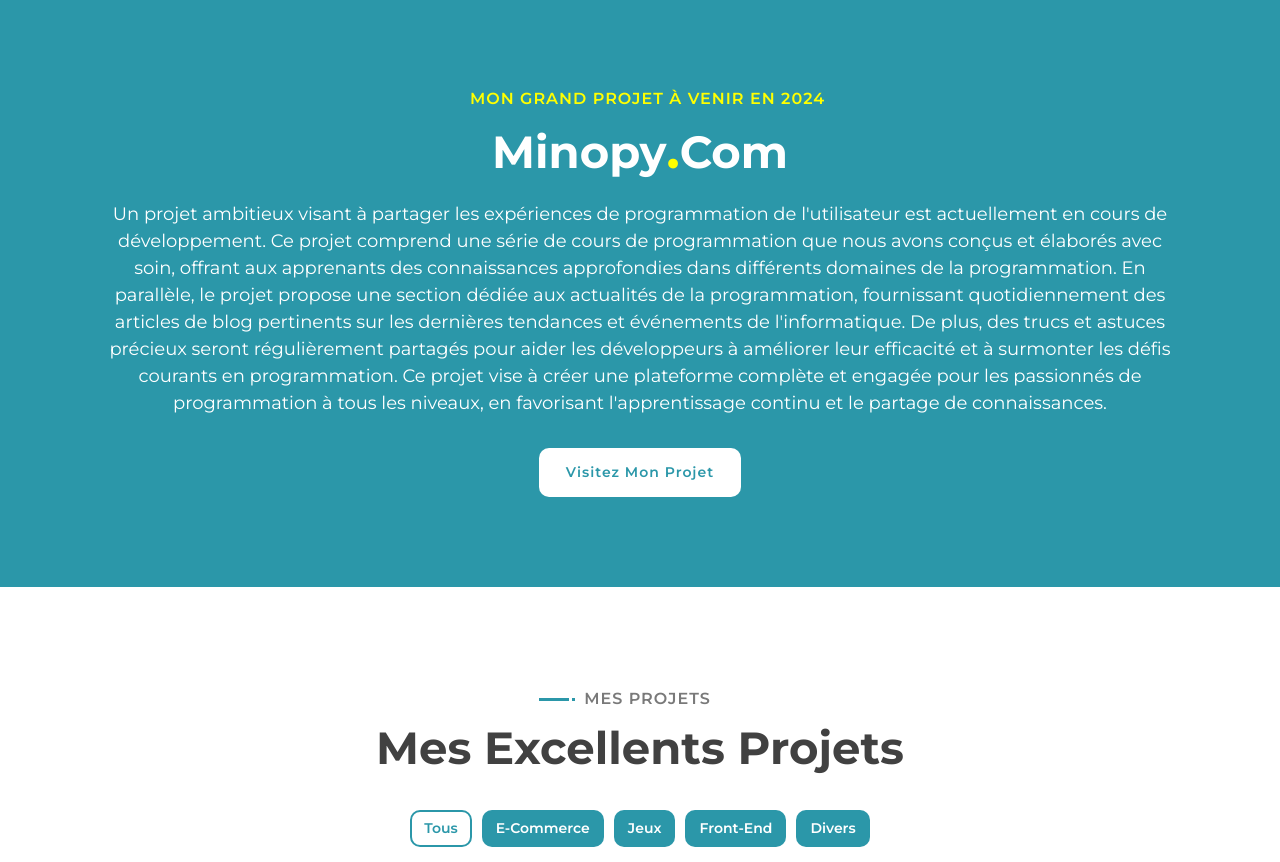
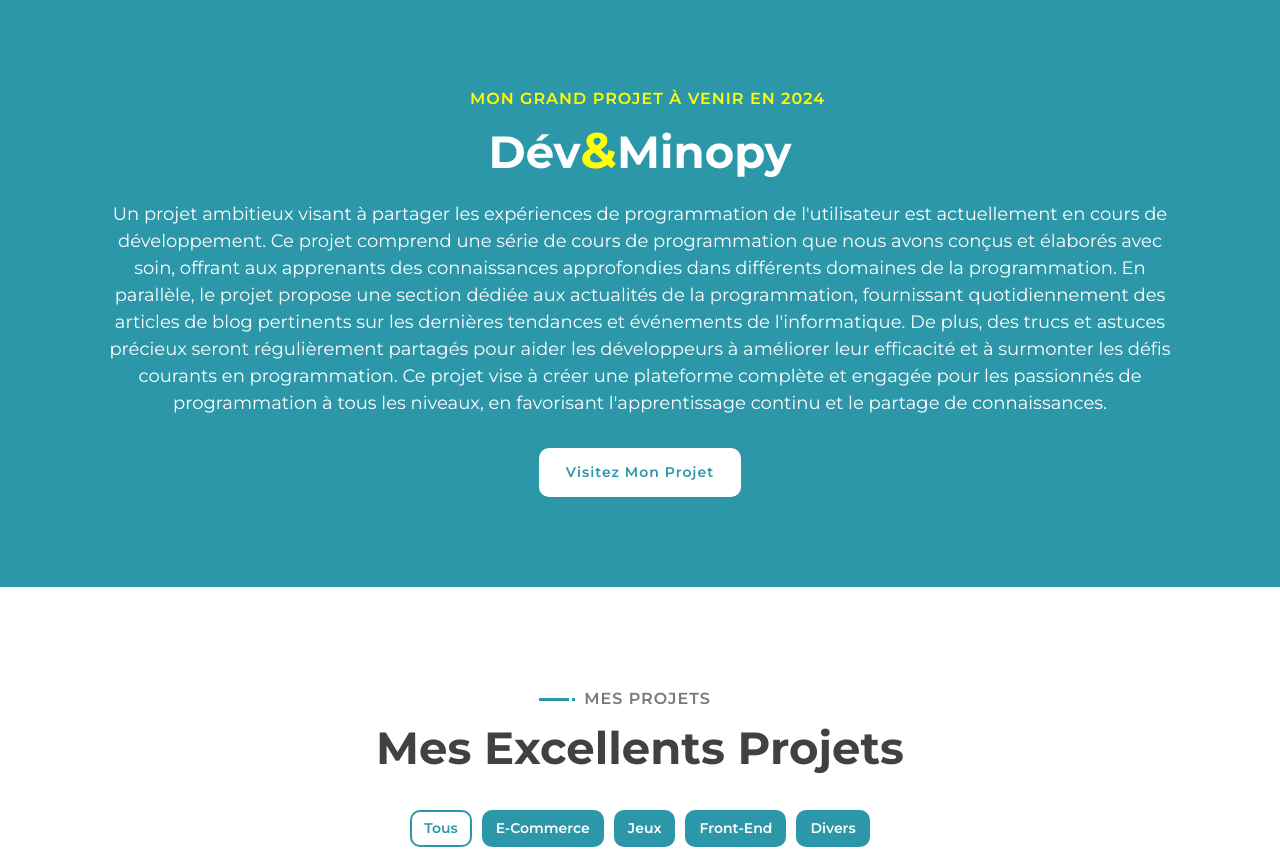
Before and after one commit to minopy/MinhBui, a plain HTML site: page index.html in a window 1280 px wide. Shown: the part 5400-6262 px from the top of the page. Drawn offline with nearby package versions, Linux system fonts and the light colour scheme.

Commit message:
index.html

```diff
--- a/index.html
+++ b/index.html
@@ -355,7 +355,7 @@
             <div style="max-width: 1140px;" class="container">
                 <div class="section-header text-center">
                     <p style="color: yellow;">Mon Grand Projet À Venir En 2024</p>
-                    <h2>Minopy<span style="color: yellow;">.</span>Com</h2>
+                    <h2>Dév<span style="color: yellow;">&</span>Minopy</h2>
                 </div>
                 <div style="max-width: 1140px;" class="container banner-text">
                     <p>
```
